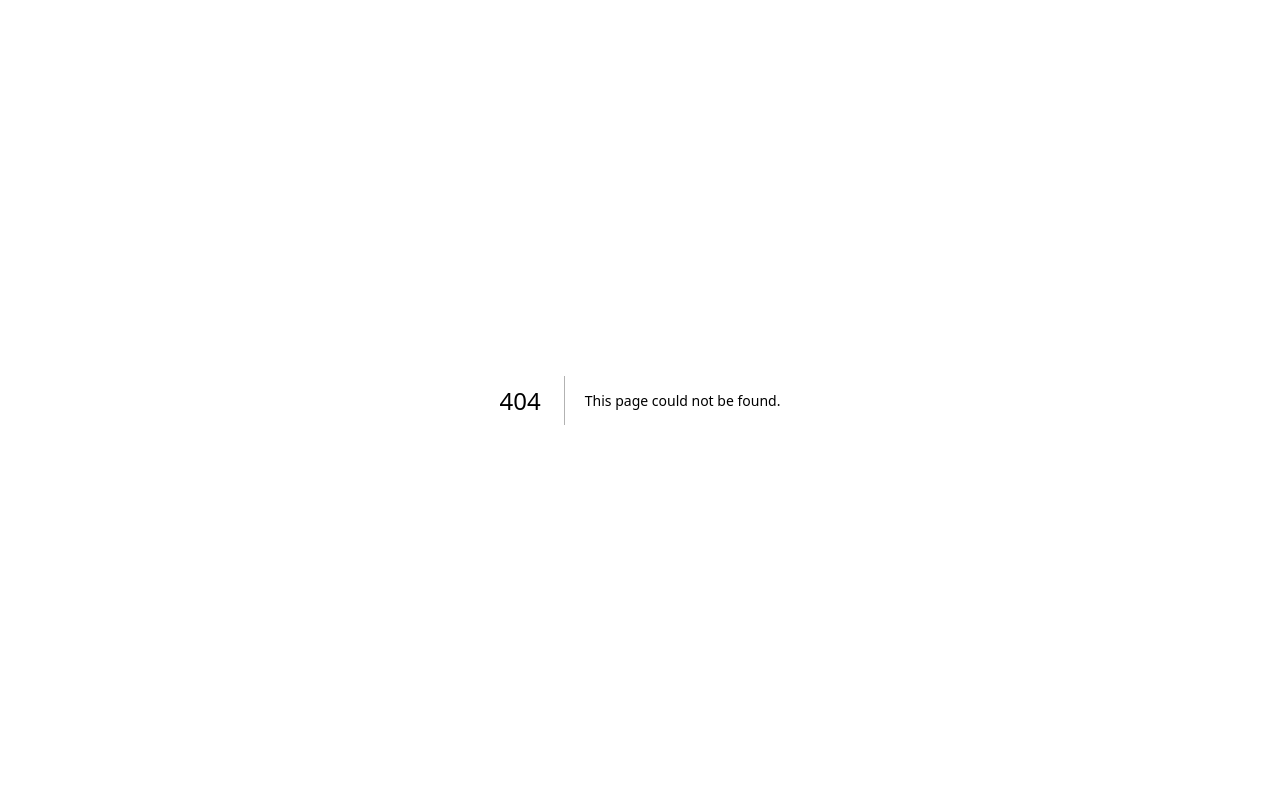
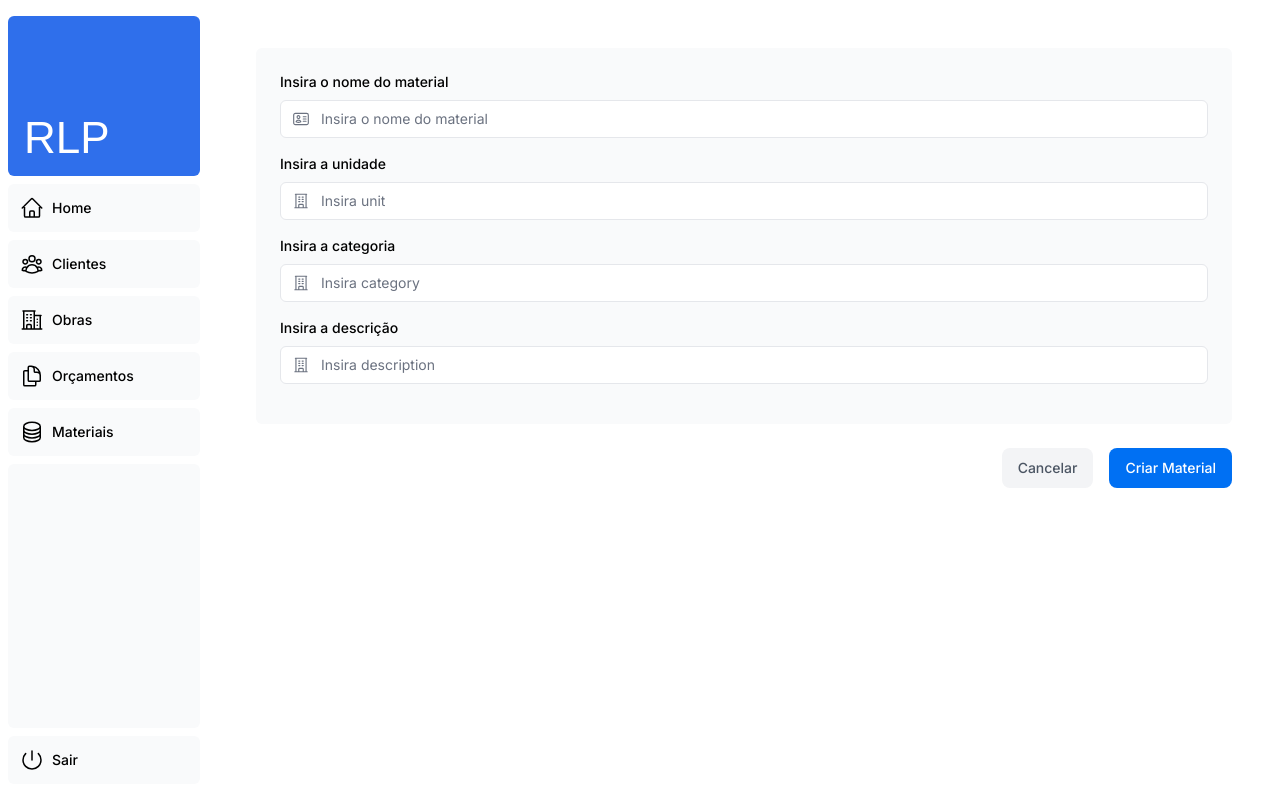
Before and after one commit to Patolord/nextjs-dashboard, a Next.js app: page /dashboard/materiais/novo in a window 1280 px wide. Before the commit this address had no page. Built offline with nearby package versions, Linux system fonts and the light colour scheme; a web font is replaced by a local one.

Commit message:
Add search functionality and create material button

```diff
--- /dev/null
+++ b/app/dashboard/materiais/novo/page.tsx
@@ -0,0 +1,9 @@
+import Form from '@/app/ui/materiais/create-form';
+
+export default async function Page() {
+  return (
+    <main>
+      <Form />
+    </main>
+  );
+}
--- a/app/dashboard/materiais/page.tsx
+++ b/app/dashboard/materiais/page.tsx
@@ -2,6 +2,8 @@ import Table from '@/app/ui/materiais/table';
 import { lusitana } from '@/app/ui/fonts';
 import { Metadata } from 'next';
 import MateriaisTable from '@/app/ui/materiais/table';
+import { CreateMaterial } from '@/app/ui/materiais/buttons';
+import Search from '@/app/ui/search';
 
 export const metadata: Metadata = {
   title: 'Materiais',
@@ -15,6 +17,10 @@ export default async function Page() {
       <div className="flex w-full items-center justify-between">
         <h1 className={`${lusitana.className} text-2xl`}>Materiais</h1>
       </div>
+      <div className="mt-4 flex items-center justify-between gap-2 md:mt-8">
+        <Search placeholder="Buscar materiais..." />
+        <CreateMaterial />
+      </div>
 
       <MateriaisTable />
 
--- /dev/null
+++ b/app/lib/actions/add-material-action.ts
@@ -0,0 +1,62 @@
+'use server';
+
+import { z } from 'zod';
+import { revalidatePath } from 'next/cache';
+import { redirect } from 'next/navigation';
+import { prisma } from '../db';
+
+export type MaterialState = {
+  errors?: {
+    name?: string[];
+    unit?: string[];
+    category?: string[];
+    description?: string[];
+  };
+  message?: string | null;
+};
+
+const MaterialFormSchema = z.object({
+  id: z.number(),
+  name: z.string({ invalid_type_error: 'Please select a name' }).min(2, {
+    message: 'Nome Inválido',
+  }),
+  unit: z.string({ invalid_type_error: 'Please select a name' }).min(2, {
+    message: 'Nome Inválido',
+  }),
+  category: z.string(),
+  description: z.string(),
+});
+
+const CreateMaterial = MaterialFormSchema.omit({ id: true });
+
+export async function createMaterial(
+  prevState: MaterialState,
+  formData: FormData,
+) {
+  try {
+    const validatedFields = await CreateMaterial.parseAsync({
+      name: formData.get('name'),
+      unit: formData.get('unit'),
+      description: formData.get('description'),
+      category: formData.get('category'),
+    });
+
+    const { name, unit, description, category } = validatedFields;
+
+    await prisma.materials.create({
+      data: {
+        name: name,
+        unit: unit,
+        description: description,
+        category: category,
+      },
+    });
+  } catch (error: any) {
+    return {
+      errors: error.flatten().fieldErrors,
+      message: 'Missing Fields. Failed to Create Material.',
+    };
+  }
+  revalidatePath('/dashboard/materiais');
+  redirect('/dashboard/materiais');
+}
--- /dev/null
+++ b/app/ui/materiais/buttons.tsx
@@ -0,0 +1,14 @@
+import { PlusIcon } from '@heroicons/react/24/outline';
+import Link from 'next/link';
+
+export function CreateMaterial() {
+  return (
+    <Link
+      href="/dashboard/materiais/novo"
+      className="flex h-10 items-center rounded-lg bg-blue-600 px-4 text-sm font-medium text-white transition-colors hover:bg-blue-500 focus-visible:outline focus-visible:outline-2 focus-visible:outline-offset-2 focus-visible:outline-blue-600"
+    >
+      <span className="hidden md:block">Novo Material</span>
+      <PlusIcon className="h-5 md:ml-4" />
+    </Link>
+  );
+}
--- /dev/null
+++ b/app/ui/materiais/create-form.tsx
@@ -0,0 +1,147 @@
+'use client';
+
+import Link from 'next/link';
+import {
+  IdentificationIcon,
+  BuildingOfficeIcon,
+} from '@heroicons/react/24/outline';
+import { Button } from '@/app/ui/button';
+import { createMaterial } from '@/app/lib/actions/add-material-action';
+import { useFormState } from 'react-dom';
+import { useState } from 'react';
+
+export default function Form() {
+  const initialState = {
+    message: null,
+    errors: {
+      name: undefined,
+      unit: undefined,
+      description: undefined,
+      category: undefined,
+    },
+  };
+
+  const [state, dispatch] = useFormState(createMaterial, initialState);
+
+  return (
+    <form action={dispatch}>
+      <div className="rounded-md bg-gray-50 p-4 md:p-6">
+        {/* Client Name */}
+        <div className="mb-4">
+          <label htmlFor="name" className="mb-2 block text-sm font-medium">
+            Insira o nome do material
+          </label>
+          <div className="relative mt-2 rounded-md">
+            <div className="relative">
+              <input
+                id="name"
+                required
+                name="name"
+                type="string"
+                placeholder="Insira o nome do material"
+                className="peer block w-full rounded-md border border-gray-200 py-2 pl-10 text-sm outline-2 placeholder:text-gray-500"
+              />
+              <IdentificationIcon className="pointer-events-none absolute left-3 top-1/2 h-[18px] w-[18px] -translate-y-1/2 text-gray-500 peer-focus:text-gray-900" />
+            </div>
+            <div id="material-error" aria-live="polite" aria-atomic="true">
+              {state.errors?.name &&
+                state.errors.name.map((error: string) => (
+                  <p className="mt-2 text-sm text-red-500" key={error}>
+                    {error}
+                  </p>
+                ))}
+            </div>
+          </div>
+        </div>
+
+        {/* Unit */}
+        <div className="mb-4">
+          <label htmlFor="unit" className="mb-2 block text-sm font-medium">
+            Insira a unidade
+          </label>
+          <div className="relative mt-2 rounded-md">
+            <div className="relative">
+              <input
+                id="unit"
+                name="unit"
+                required
+                type="string"
+                placeholder="Insira unit"
+                className="peer block w-full rounded-md border border-gray-200 py-2 pl-10 text-sm outline-2 placeholder:text-gray-500"
+              />
+              <BuildingOfficeIcon className="pointer-events-none absolute left-3 top-1/2 h-[18px] w-[18px] -translate-y-1/2 text-gray-500 peer-focus:text-gray-900" />
+            </div>
+            {state.errors?.unit &&
+              state.errors.unit.map((error: string) => (
+                <p className="mt-2 text-sm text-red-500" key={error}>
+                  {error}
+                </p>
+              ))}
+          </div>
+        </div>
+        {/* Category */}
+        <div className="mb-4">
+          <label htmlFor="category" className="mb-2 block text-sm font-medium">
+            Insira a categoria
+          </label>
+          <div className="relative mt-2 rounded-md">
+            <div className="relative">
+              <input
+                id="category"
+                name="category"
+                required
+                type="string"
+                placeholder="Insira category"
+                className="peer block w-full rounded-md border border-gray-200 py-2 pl-10 text-sm outline-2 placeholder:text-gray-500"
+              />
+              <BuildingOfficeIcon className="pointer-events-none absolute left-3 top-1/2 h-[18px] w-[18px] -translate-y-1/2 text-gray-500 peer-focus:text-gray-900" />
+            </div>
+            {state.errors?.category &&
+              state.errors.category.map((error: string) => (
+                <p className="mt-2 text-sm text-red-500" key={error}>
+                  {error}
+                </p>
+              ))}
+          </div>
+        </div>
+        {/* Description */}
+        <div className="mb-4">
+          <label
+            htmlFor="description"
+            className="mb-2 block text-sm font-medium"
+          >
+            Insira a descrição
+          </label>
+          <div className="relative mt-2 rounded-md">
+            <div className="relative">
+              <input
+                id="description"
+                name="description"
+                required
+                type="string"
+                placeholder="Insira description"
+                className="peer block w-full rounded-md border border-gray-200 py-2 pl-10 text-sm outline-2 placeholder:text-gray-500"
+              />
+              <BuildingOfficeIcon className="pointer-events-none absolute left-3 top-1/2 h-[18px] w-[18px] -translate-y-1/2 text-gray-500 peer-focus:text-gray-900" />
+            </div>
+            {state.errors?.description &&
+              state.errors.description.map((error: string) => (
+                <p className="mt-2 text-sm text-red-500" key={error}>
+                  {error}
+                </p>
+              ))}
+          </div>
+        </div>
+      </div>
+      <div className="mt-6 flex justify-end gap-4">
+        <Link
+          href="/dashboard/materiais"
+          className="flex h-10 items-center rounded-lg bg-gray-100 px-4 text-sm font-medium text-gray-600 transition-colors hover:bg-gray-200"
+        >
+          Cancelar
+        </Link>
+        <Button type="submit">Criar Material</Button>
+      </div>
+    </form>
+  );
+}
```
Also changed, not shown: public/swe-worker-development.js (+1 -1 lines).
